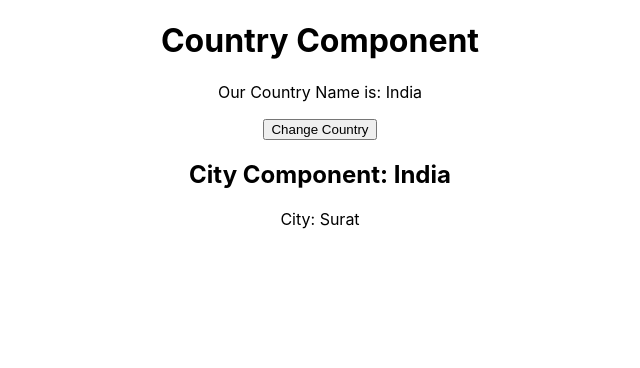
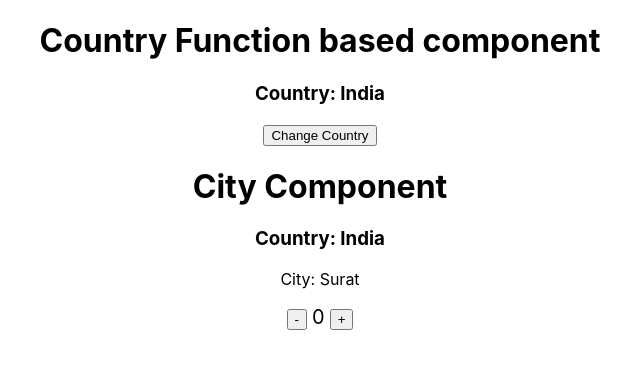
Before and after one commit to MavaniUtsav/firstreact, a React (Create React App) app: page / in a window 1280 px wide. Shown: the top 368 px of the page, without its empty margins (320-960 px from the left). Built offline with nearby package versions, Linux system fonts and the light colour scheme.

Commit message:
Function Based Component

```diff
--- a/src/App.js
+++ b/src/App.js
@@ -2,12 +2,16 @@ import './App.css';
 import Country from './Container/Country';
 import City from './Container/City';
 import Counter from './Container/Counter';
+import CountryFun from './Container/CountryFun';
+import CounterFun from './Container/CounterFun';
 
 function App() {
   return (
     <div className="App">
-      <Country />
+      {/* <Country /> */}
       {/* <Counter /> */}
+      <CountryFun />
+      <CounterFun />
 
     </div>
   );
--- /dev/null
+++ b/src/Container/CityFun.js
@@ -0,0 +1,13 @@
+import React from 'react';
+
+function CityFun(props) {
+    return (
+        <div>
+            <h1>City Component</h1>
+            <h3>Country: {props.country_name}</h3>
+            <p>City: {props.country_name === 'India' ? 'Surat' : 'London'}</p>
+        </div>
+    );
+}
+
+export default CityFun;
--- /dev/null
+++ b/src/Container/CounterFun.js
@@ -0,0 +1,25 @@
+import React, { useState } from 'react';
+
+function CounterFun(props) {
+
+    const [count, setCount] = useState(0);
+
+    const Increment = () => {
+        setCount(count + 1);
+    }
+
+    const Decrement = () => {
+        setCount(count - 1);
+    }
+
+    return (
+        <div>
+            <button onClick={Decrement}> - </button>
+            <span>{count}</span>
+            <button onClick={Increment}> + </button>
+
+        </div>
+    );
+}
+
+export default CounterFun;
--- /dev/null
+++ b/src/Container/CountryFun.js
@@ -0,0 +1,23 @@
+import React, { useState } from 'react';
+import CityFun from './CityFun';
+
+function CountryFun(props) {
+    // Hook
+    const [countryName, setCountryName] = useState('India');
+
+    const changeCountry = () => {
+        setCountryName('UK');
+    }
+
+    return (
+        <div>
+            <h1>Country Function based component</h1>
+            <h3>Country: {countryName}</h3>
+            <button onClick={changeCountry}>Change Country</button>
+
+            <CityFun country_name={countryName}/>
+        </div>
+    );
+}
+
+export default CountryFun;
```
